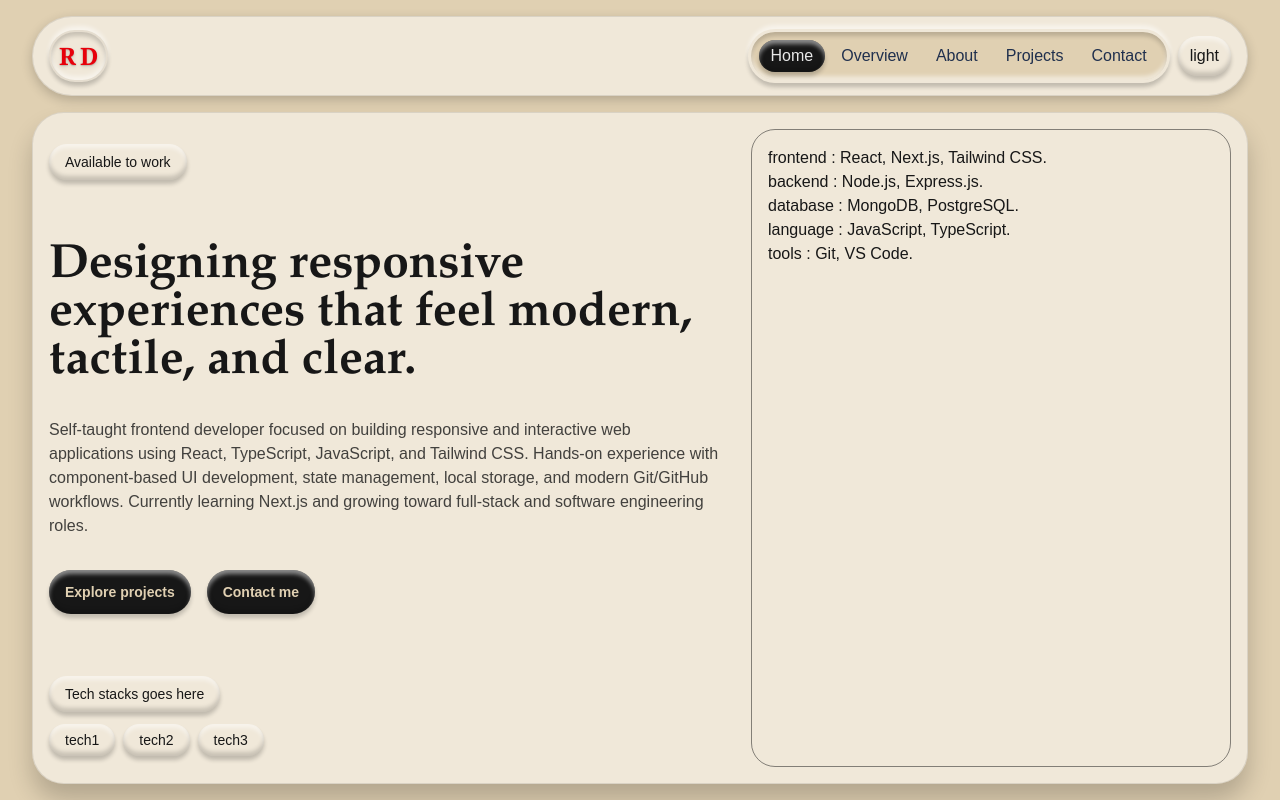
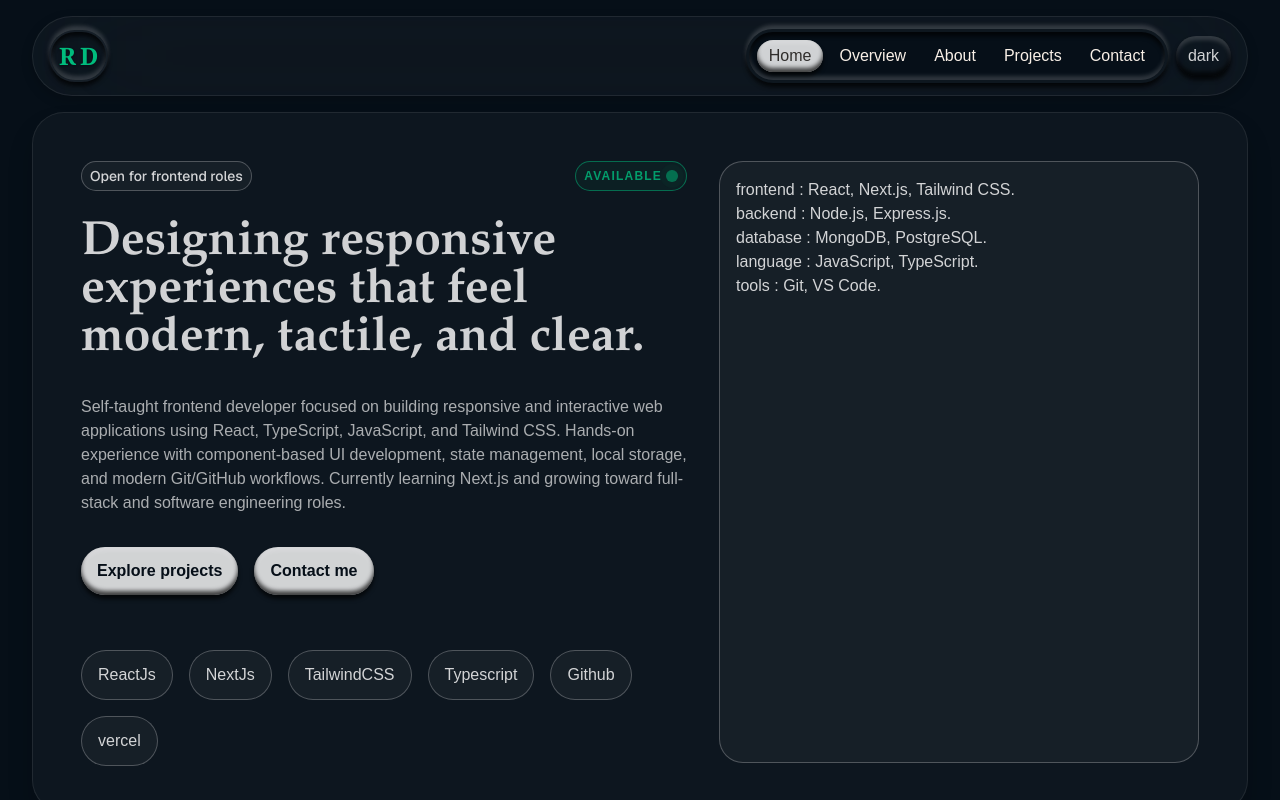
Before and after one commit to RanaDebbarma/my-portfolio, a Next.js app: page / in a window 1280 px wide. Built offline with nearby package versions, Linux system fonts and the light colour scheme.

Commit message:
home page update

```diff
--- a/app/(root)/(home)/page.tsx
+++ b/app/(root)/(home)/page.tsx
@@ -1,14 +1,28 @@
 import Button from "@/components/Button"
 import Overview from "@/components/Overview"
+import Stack from "@/components/Stack"
 import { ProfileData } from "@/lib/data"
 
 const home = () => {
   return (
-    <div className="h-full flex flex-col lg:flex-row  gap-8">
+    <div className="h-full flex flex-col lg:flex-row gap-8">
+      {/* section1 */}
+      <div className="grow">
+        {/* top bar */}
+        <div className="flex justify-between mb-4">
+          <div className="border border-foreground/30 bg-foreground/5 rounded-full px-2 py-1 text-sm font-medium font-sans">
+            Open for frontend roles
+          </div>
+          {/* Availability */}
+          <div className="uppercase border border-emerald-500/50 bg-emerald-500/6 text-emerald-500/80 tracking-widest w-fit px-2 py-1 rounded-full text-xs font-semibold flex items-center gap-1">
+            available
+            <div className="relative inline-block bg-emerald-500/50 rounded-full h-3 w-3">
+              <div className="absolute inline-block animate-ping bg-emerald-500/50 rounded-full h-3 w-3"></div>
+            </div>
+          </div>
+        </div>
         {/* Hero */}
-      <div className="flex flex-col gap-8 h-full justify-around">
-        {/* Availability */}
-        <div className="convex w-fit px-4 py-2 rounded-full text-sm">Available to work</div>
+        <div className="flex flex-col gap-8 h-full max-w-screen justify-around">
           {/* Intro */}
           <div className="flex flex-col gap-8">
             <div className="space-y-8">
@@ -21,24 +35,20 @@ const home = () => {
             </div>
             {/* buttons */}
             <div className="flex gap-4 justify-start">
-            <Button href="/projects"><p className="text-background text-sm font-semibold">Explore projects</p></Button>
-            <Button href="/contact"><p className="text-background text-sm font-semibold">Contact me</p></Button>
+              <Button href="/projects"><p className="text-background text-md font-semibold">Explore projects</p></Button>
+              <Button href="/contact"><p className="text-background text-md font-semibold">Contact me</p></Button>
             </div>
           </div>
           {/* stacks */}
-        <div className="space-y-4 space-x-2">
-          <div className="convex w-fit px-4 py-2 rounded-full text-sm">
-            Tech stacks goes here
-          </div>
-          <span className="convex w-fit px-4 py-2 rounded-full text-sm">tech1</span>
-          <span className="convex w-fit px-4 py-2 rounded-full text-sm">tech2</span>
-          <span className="convex w-fit px-4 py-2 rounded-full text-sm">tech3</span>
+          <div className="mb-8">
+            <Stack />
           </div>
         </div>
-
+      </div>
+      {/* section2 */}
       {/* Overview */}
-      <div className="lg:w-120 border border-foreground/50 w-full rounded-3xl shrink-0 p-4">
-        <Overview></Overview>
+      <div className="lg:w-120 border border-foreground/30 bg-foreground/5 w-full rounded-3xl shrink-0 p-4">
+        <Overview />
       </div>
     </div>
   )
--- a/app/(root)/layout.tsx
+++ b/app/(root)/layout.tsx
@@ -5,10 +5,10 @@ import ThemeProvider from "@/providers/ThemeProvider";
 
 const Layout = ({ children }: { children: React.ReactNode }) => {
   return (
-    <div className="h-screen w-screen overflow-hidden">
-      <div className="mx-auto pt-4 pb-4 max-w-7xl w-[95%] h-screen flex flex-col gap-4">
+    <div className="h-screen w-screen pb-4 overflow-y-auto scrollbar-thin scrollbar-thumb-foreground/20">
+      <div className="relative mx-auto pt-4 pb-4 max-w-7xl w-[95%] h-full flex flex-col gap-4">
         {/* navigation */}
-        <div className="border border-foreground/10 bg-secondary shadow-[0_4px_12px_rgba(0,0,0,0.2)] rounded-full z-10 px-4 py-3 flex gap-2 justify-between items-center overflow-auto">
+        <div className="backdrop-blur-3xl shrink-0 border border-foreground/10 bg-secondary shadow-[0_4px_12px_rgba(0,0,0,0.2)] rounded-full z-10 w-full px-4 py-3 flex gap-2 justify-between items-center overflow-auto scrollbar-none">
           {/* LOGO */}
           <Logo />
           <div className="flex gap-2 items-center">
@@ -22,7 +22,7 @@ const Layout = ({ children }: { children: React.ReactNode }) => {
         </div>
         {/* content */}
         <div
-          className="overflow-y-auto border border-foreground/10 bg-secondary shadow-[0_16px_24px_rgba(0,0,0,0.2)] rounded-4xl flex-1 p-4"
+          className="border border-foreground/10 bg-secondary shadow-[0_16px_24px_rgba(0,0,0,0.2)] rounded-4xl flex-1 p-4 md:p-8 lg:p-12"
         >
           {children}
         </div>
--- a/app/globals.css
+++ b/app/globals.css
@@ -3,7 +3,7 @@
 :root {
   --background: hsl(39, 43%, 79%);
   --foreground: #171717;
-  --secondary: hsl(0, 0%, 100%, 0.5);
+  --secondary: hsl(0, 0%, 100%, 0.3);
   --accent: oklch(57.7% 0.245 27.325);
 
   --concave1: inset 0 4px 4px rgba(0, 0, 0, 0.17);
@@ -29,9 +29,10 @@
 }
 
 .dark {
-  --background: hsl(211, 50%, 5%);
+  --background: hsl(210, 60%, 6%);
   --foreground: hsl(0, 0%, 100%, 0.81);
-  --secondary: hsl(0, 100%, 100%, 0.09);
+  --secondary: hsl(0, 100%, 100%, 0.03);
+  /* --secondary: hsl(40, 50%, 10%, 1); */
   --accent: oklch(69.6% 0.17 162.48);
 
   --concave1: inset 0 4px 4px rgba(0, 0, 0, 0.7);
--- a/components/Button.tsx
+++ b/components/Button.tsx
@@ -28,7 +28,7 @@ const Button = ({ children, href }: { children: React.ReactNode, href?: string }
         }}
       >
         {children}
-        <div className="absolute -z-10 top-0 left-0 w-full h-full group-hover:bg-emerald-500/50 transition-colors duration-300 ease-in-out"></div>
+        <div className="absolute -z-10 top-0 left-0 w-full h-full group-hover:bg-accent/50 transition-colors duration-300 ease-in-out"></div>
       </Link>
     )
 }
--- /dev/null
+++ b/components/Stack.tsx
@@ -0,0 +1,15 @@
+import SkillCard from "./ui/SkillCard"
+
+const Stack = () => {
+  return (
+    <div className="flex gap-4 flex-wrap">
+      <SkillCard>ReactJs</SkillCard>
+      <SkillCard>NextJs</SkillCard>
+      <SkillCard>TailwindCSS</SkillCard>
+      <SkillCard>Typescript</SkillCard>
+      <SkillCard>Github</SkillCard>
+      <SkillCard>vercel</SkillCard>
+    </div>
+  )
+}
+export default Stack
--- /dev/null
+++ b/components/ui/SkillCard.tsx
@@ -0,0 +1,10 @@
+const SkillCard = ({ children }: { children: React.ReactNode }) => {
+  return (
+    <div
+      className={`border border-foreground/30 px-4 py-3 rounded-full bg-foreground/5`}
+    >
+      {children}
+    </div>
+  )
+}
+export default SkillCard
--- a/providers/ThemeProvider.tsx
+++ b/providers/ThemeProvider.tsx
@@ -8,7 +8,7 @@ export const ThemeContext = createContext({});
 // Theme Provider
 const ThemeProvider = ({ children }: { children: React.ReactNode }) => {
 
-  const [theme, setTheme] = useState("light");
+  const [theme, setTheme] = useState("dark");
 
   const toggleTheme = () => {
     setTheme(prev => prev === "dark" ? "light" : "dark");
```
Lines whose indentation alone changed are shown as unchanged.
